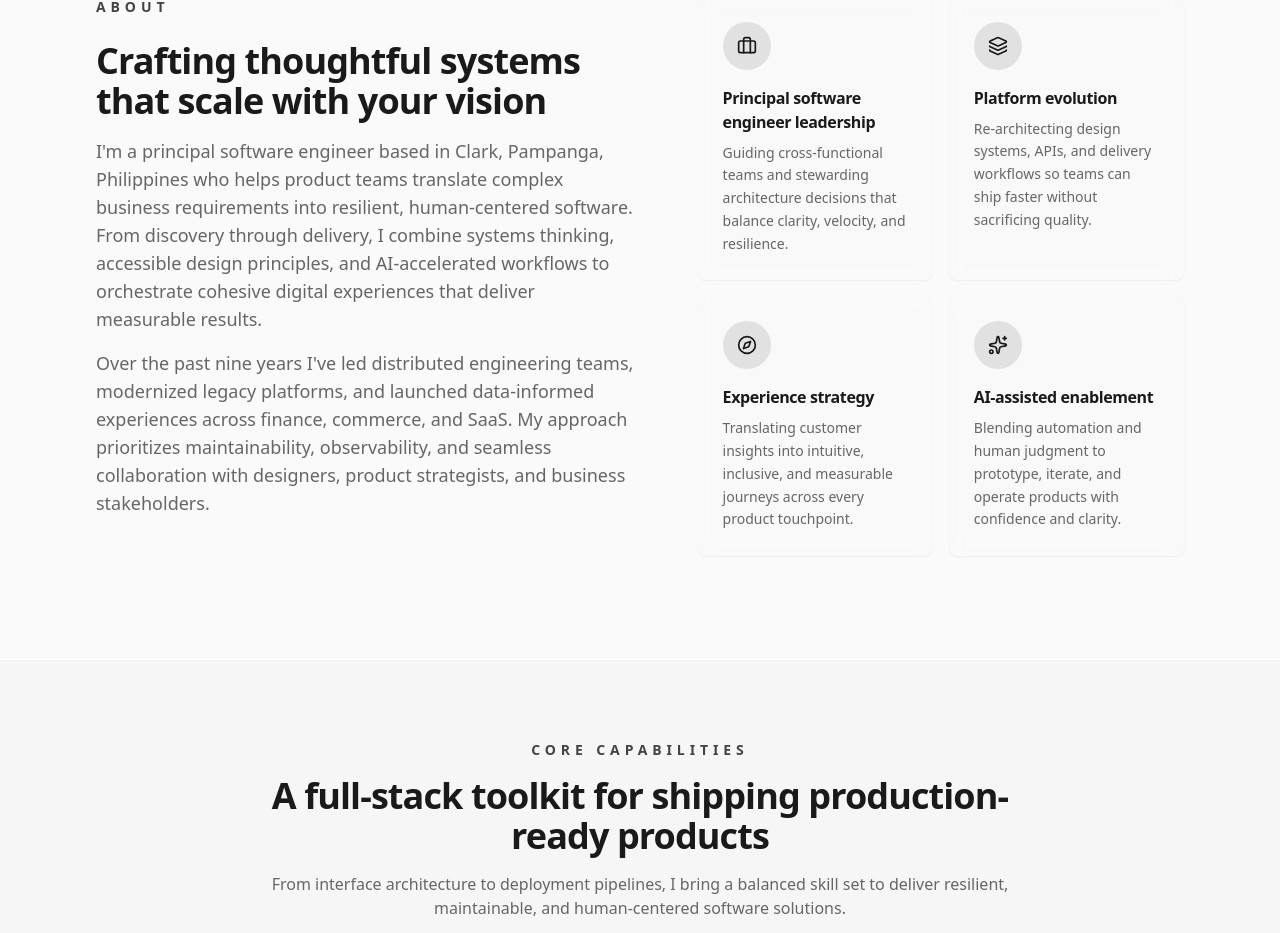
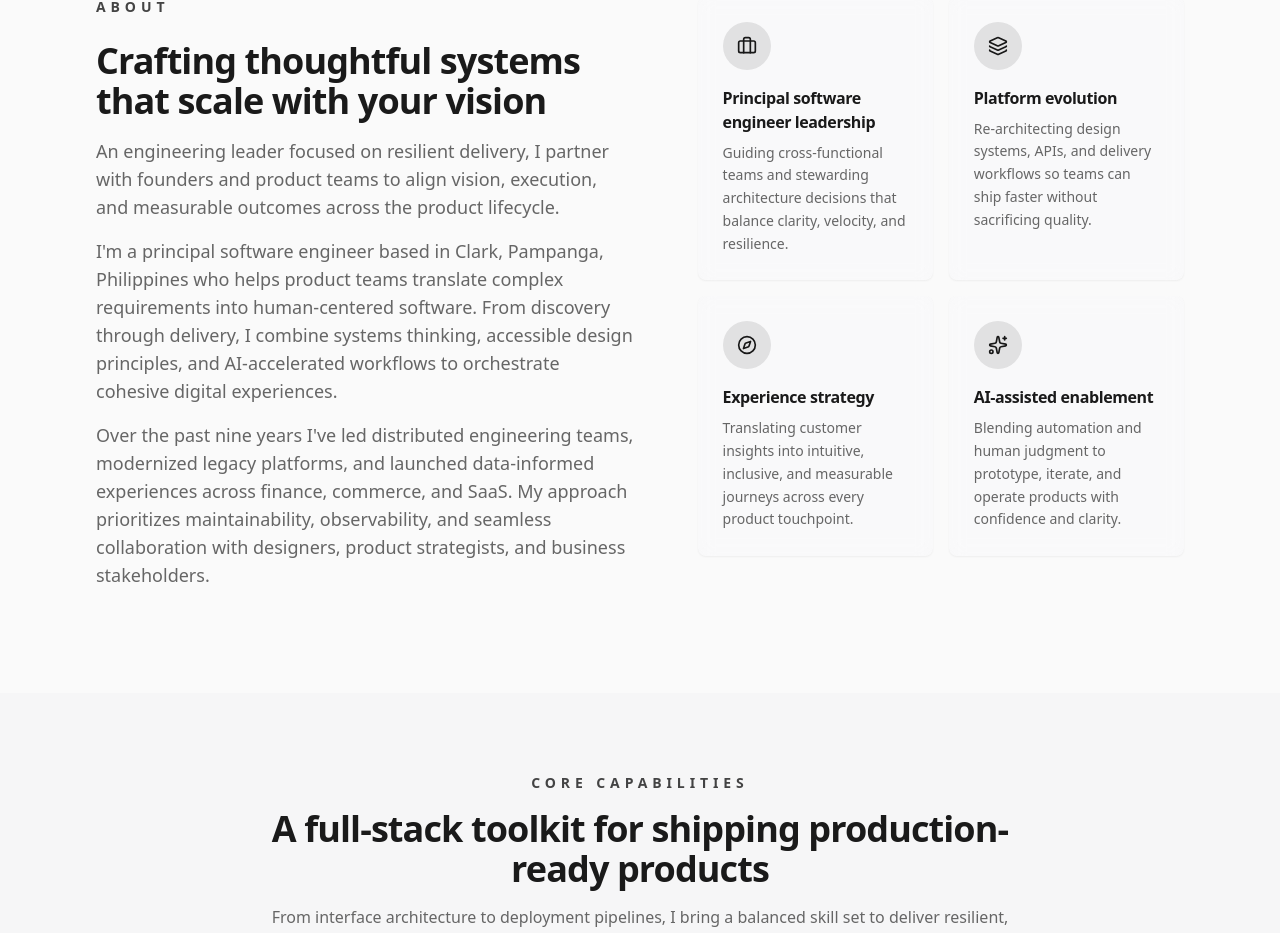
Before and after one commit to Antholem/web-portfolio, a Next.js app: page / in a window 1280 px wide. Shown: the part 836-1769 px from the top of the page. Built offline with nearby package versions, Linux system fonts and the light colour scheme; no server answers.

Commit message:
Add descriptive headline to About section

```diff
--- a/src/components/about-section.tsx
+++ b/src/components/about-section.tsx
@@ -48,23 +48,29 @@ export default function AboutSection() {
               >
                 Crafting thoughtful systems that scale with your vision
               </h2>
-              <p className="text-base leading-relaxed text-muted-foreground sm:text-lg">
+              <p className="mt-4 text-base text-muted-foreground sm:text-lg">
+                An engineering leader focused on resilient delivery, I partner
+                with founders and product teams to align vision, execution, and
+                measurable outcomes across the product lifecycle.
+              </p>
+              <div className="space-y-4 text-base leading-relaxed text-muted-foreground sm:text-lg">
+                <p>
                   I&apos;m a principal software engineer based in Clark, Pampanga,
-                Philippines who helps product teams translate complex business
-                requirements into resilient, human-centered software. From
-                discovery through delivery, I combine systems thinking,
-                accessible design principles, and AI-accelerated workflows to
-                orchestrate cohesive digital experiences that deliver measurable
-                results.
+                  Philippines who helps product teams translate complex
+                  requirements into human-centered software. From discovery
+                  through delivery, I combine systems thinking, accessible
+                  design principles, and AI-accelerated workflows to orchestrate
+                  cohesive digital experiences.
                 </p>
-              <p className="text-base leading-relaxed text-muted-foreground sm:text-lg">
+                <p>
                   Over the past nine years I&apos;ve led distributed engineering
                   teams, modernized legacy platforms, and launched data-informed
                   experiences across finance, commerce, and SaaS. My approach
                   prioritizes maintainability, observability, and seamless
-                collaboration with designers, product strategists, and business
-                stakeholders.
+                  collaboration with designers, product strategists, and
+                  business stakeholders.
                 </p>
+              </div>
             </div>
           </div>
           <div className="flex flex-col gap-6">
```
Lines whose indentation alone changed are shown as unchanged.
